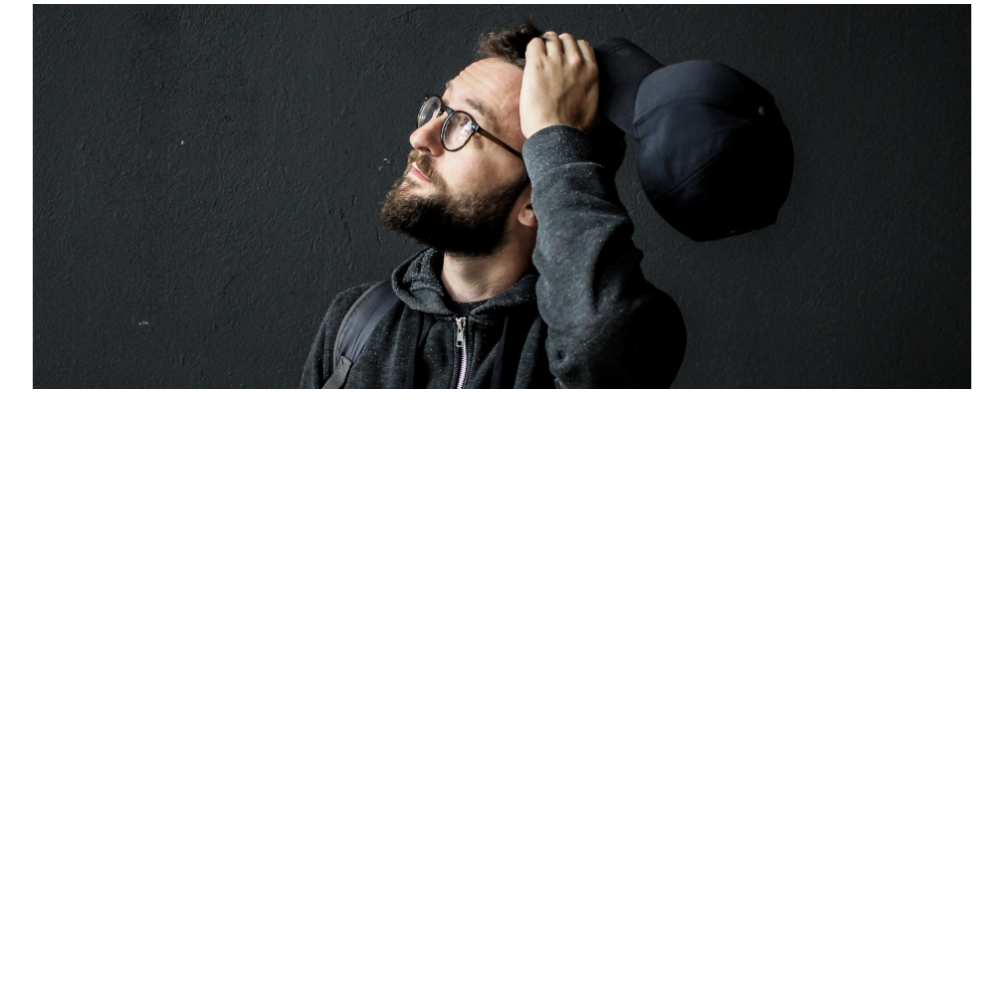
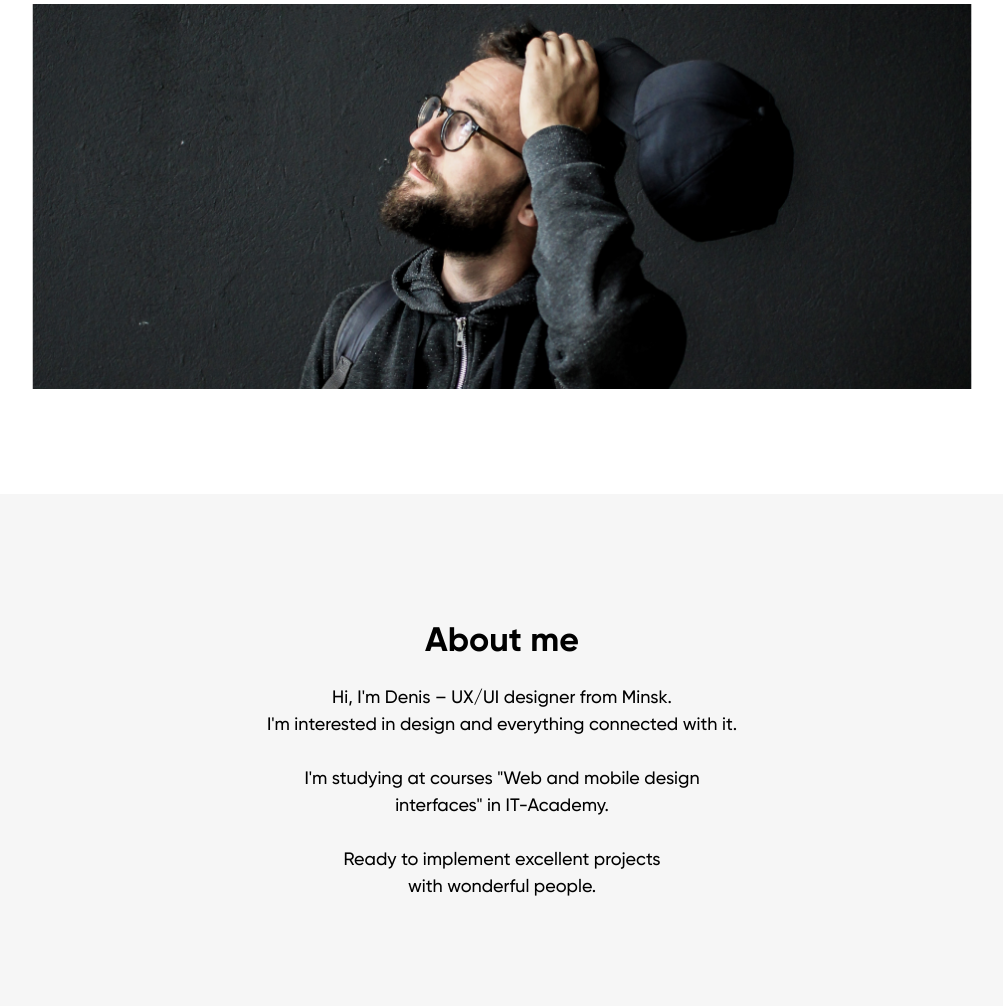
Before and after one commit to norison/Summary, a website: page src/index.html in a window 1280 px wide. Shown: the part 303-1309 px from the top of the page, without its empty margins (138-1141 px from the left). Before the commit the page ends 800 px from the top, so only its background shows below. Drawn offline with Linux system fonts and the light colour scheme.

Commit message:
added about

```diff
--- a/src/index.html
+++ b/src/index.html
@@ -48,5 +48,19 @@
         <img src="img/promo_photo.png" alt="photo" class="promo__photo" />
       </div>
     </section>
+
+    <section class="about">
+      <div class="container">
+        <div class="title">About me</div>
+        <div class="description">
+          Hi, I'm Denis – UX/UI designer from Minsk.<br>
+          I'm interested in design and everything connected with it.<br /><br />
+          I'm studying at courses "Web and mobile design<br>
+          interfaces" in IT-Academy.<br /><br />
+          Ready to implement excellent projects<br>
+          with wonderful people.
+        </div>
+      </div>
+    </section>
   </body>
 </html>
--- /dev/null
+++ b/src/sass/blocks/_about.scss
@@ -0,0 +1,5 @@
+.about {
+  min-height: 506px;
+  padding: 120px 0 107px 0;
+  background-color: #F6F6F6;
+}
--- /dev/null
+++ b/src/sass/blocks/_descriptions.scss
@@ -0,0 +1,7 @@
+.description {
+  font-weight: 500;
+  font-size: 18px;
+  text-align: center;
+  color: $main-color;
+  margin-top: 18px;
+}
--- /dev/null
+++ b/src/sass/blocks/_titles.scss
@@ -0,0 +1,6 @@
+.title {
+  font-weight: 900;
+  font-size: 34px;
+  text-align: center;
+  color: $main-color;
+}
--- a/src/sass/style.scss
+++ b/src/sass/style.scss
@@ -1,6 +1,9 @@
 @import "base/variables";
 @import "blocks/promo";
 @import "blocks/header";
+@import "blocks/about";
+@import "blocks/titles";
+@import "blocks/descriptions";
 
 * {
   font-family: "Girloy", sans-serif;
```
Also changed, not shown: src/css/style.min.css.
